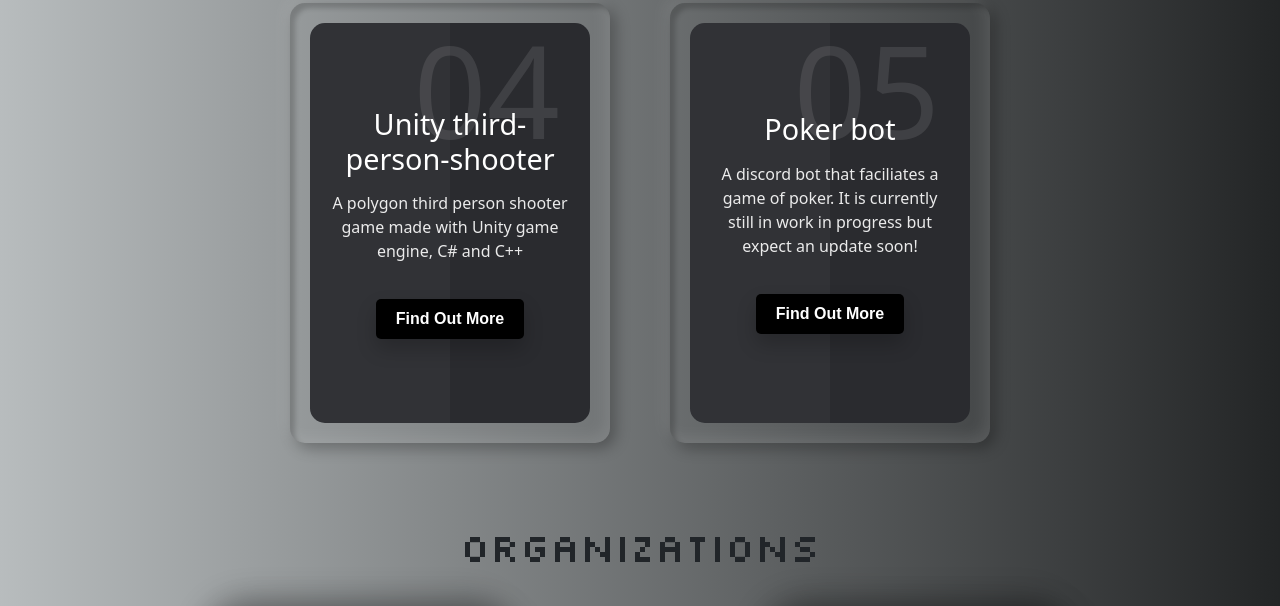
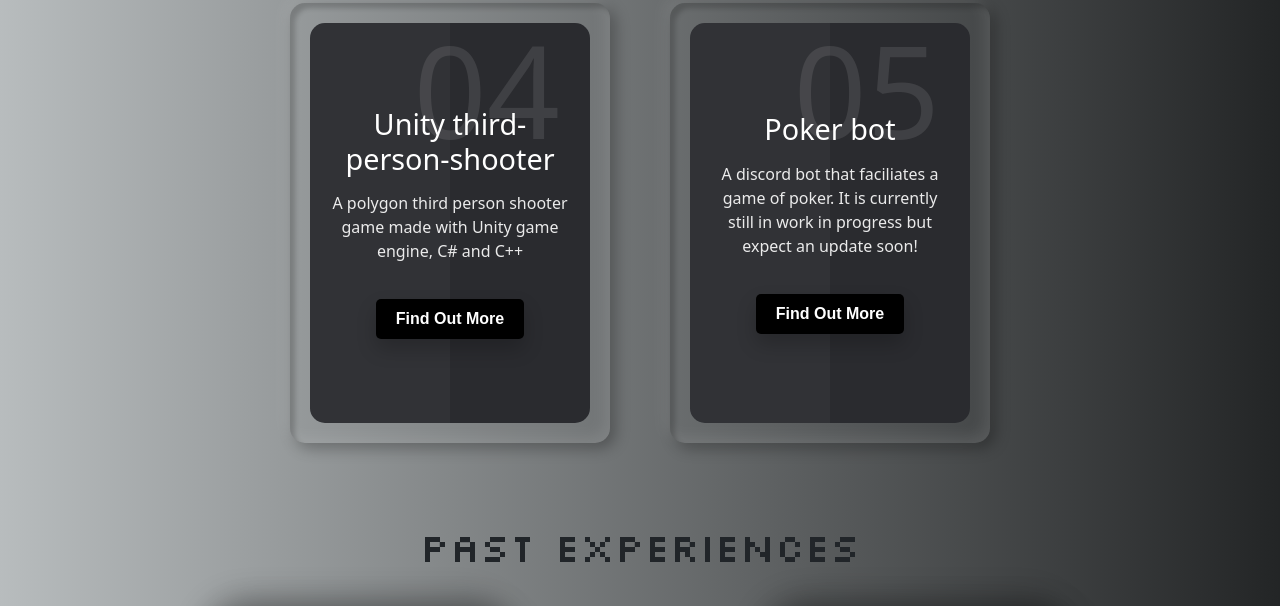
Before and after one commit to dailysponge/justinwang.github.io, a plain HTML site: page index.html in a window 1280 px wide. Shown: the part 1611-2217 px from the top of the page. Drawn offline with nearby package versions, Linux system fonts and the light colour scheme.

Commit message:
Update page

```diff
--- a/index.html
+++ b/index.html
@@ -154,7 +154,7 @@
         </div>
       </div>
     </div>
-    <h1 class="experience" id="organization">Organizations</h1>
+    <h1 class="experience" id="organization">Past experiences</h1>
     <div class="container mx-auto">
       <div class="cards-list">
         <div class="experience-card 2">
```
